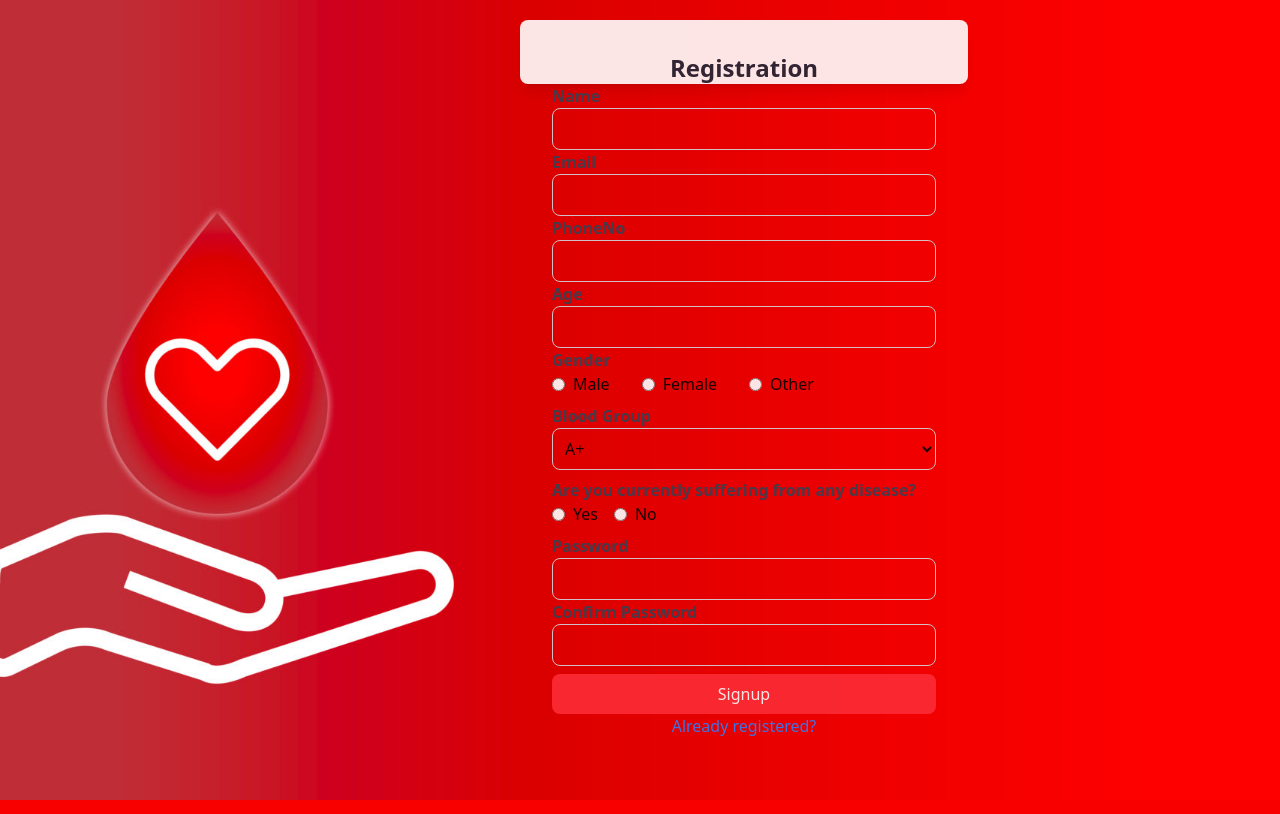
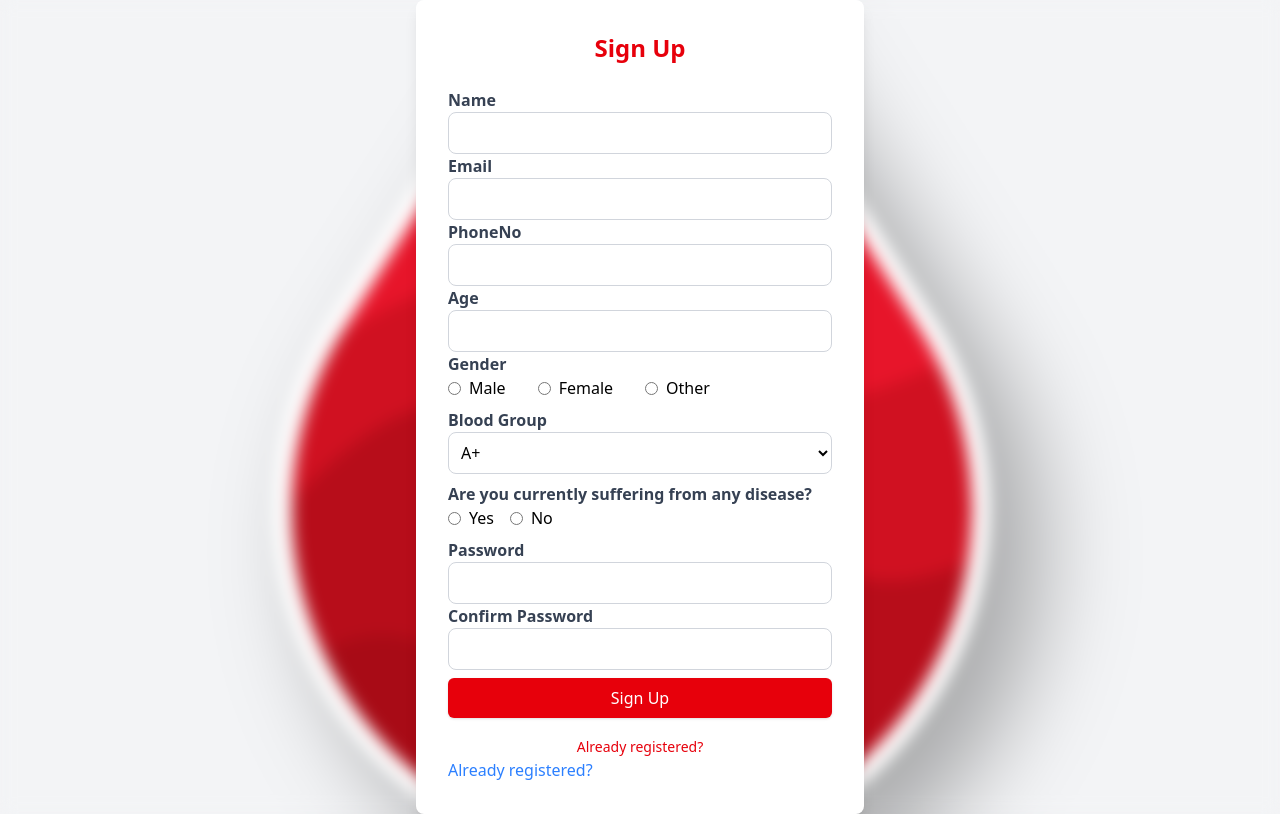
Before and after one commit to sahusateesh8737/Hemova, a PHP site: page /signup.php in a window 1280 px wide. Run offline with PHP 8.4, Linux system fonts and the light colour scheme.

Commit message:
some minor changes

```diff
--- a/signup.php
+++ b/signup.php
@@ -9,19 +9,29 @@ session_start();
 
     <title>Document</title>
     <link rel="stylesheet" href="./src/output.css">
+    <style>
+        .bg-image {
+            background-image: url('./blood2.png');
+            background-size: cover;
+            background-position: center;
+            position: relative;
+        }
 
-    <title>Signup</title>
-    <style>
-        body {
-            background-image: url('blood.jpg');
-            background-size: cover;
-            background-attachment: fixed;
-            /* background-position: center; */
-            opacity: 0.9;
+        .bg-image::before {
+            content: '';
+            position: absolute;
+            top: 0;
+            left: 0;
+            right: 0;
+            bottom: 0;
+            background: inherit;
+            filter: blur(8px);
+            -webkit-filter: blur(8px);
+            z-index: -1;
         }
     </style>
 </head>
-<body class="">
+<body class="bg-image bg-gray-100 flex items-center justify-center min-h-screen">
 <!-- php code -->
 <?php
 if ($_SERVER['REQUEST_METHOD'] == 'POST') {
@@ -76,9 +86,9 @@ if ($_SERVER['REQUEST_METHOD'] == 'POST') {
 }
 ?>
 
-<div class="bg-white rounded-lg p-8  h-7 max-w-md  mb-10 mt-5 ml-130 mx-auto flex flex-col items-center shadow-lg ">
-    <div>
-        <h1 class="text-2xl font-bold text-gray-800">Registration</h1>
+<div class="bg-white bg-opacity-80 p-8 rounded-lg shadow-lg w-full max-w-md backdrop-blur-md">
+    <div class="text-center mb-6">
+        <h1 class="text-2xl font-bold text-red-600">Sign Up</h1>
     </div>
     <form action="" method="POST" class="w-full ">
         <div>
@@ -143,8 +153,15 @@ if ($_SERVER['REQUEST_METHOD'] == 'POST') {
             <label for="confirm_password" class="block text-gray-700 font-bold">Confirm Password</label>
             <input type="password" name="confirm_password" class="border border-gray-300 rounded-lg w-full p-2" required>
         </div>
-        <div >
-            <input type="submit" value="Signup" class="bg-red-500 text-white rounded-lg w-full p-2 hover:bg-red-600">
+
+        <div class="flex items-center justify-between">
+            <input class="w-full bg-red-600 text-white p-2 rounded-md shadow-sm hover:bg-red-700 focus:outline-none focus:ring-2 focus:ring-offset-2 focus:ring-red-500" type="submit" value="Sign Up">
+        </div>
+
+        <div class="text-center mt-4">
+            <a class="text-sm text-red-600 hover:text-red-800 font-medium" href="./login.php">
+                Already registered?
+            </a>
         </div>
     </form>
     <a href="./login.php" class="text-blue-500 hover:underline">Already registered?</a>
--- a/src/output.css
+++ b/src/output.css
@@ -2307,6 +2372,20 @@
       }
     }
   }
+  .hover\:text-orange-800 {
+    &:hover {
+      @media (hover: hover) {
+        color: var(--color-orange-800);
+      }
+    }
+  }
+  .hover\:text-red-800 {
+    &:hover {
+      @media (hover: hover) {
+        color: var(--color-red-800);
+      }
+    }
+  }
   .hover\:underline {
     &:hover {
       @media (hover: hover) {
```
Also changed, not shown: other parts of src/output.css (+65 -0 lines), login.php (+26 -16 lines).
